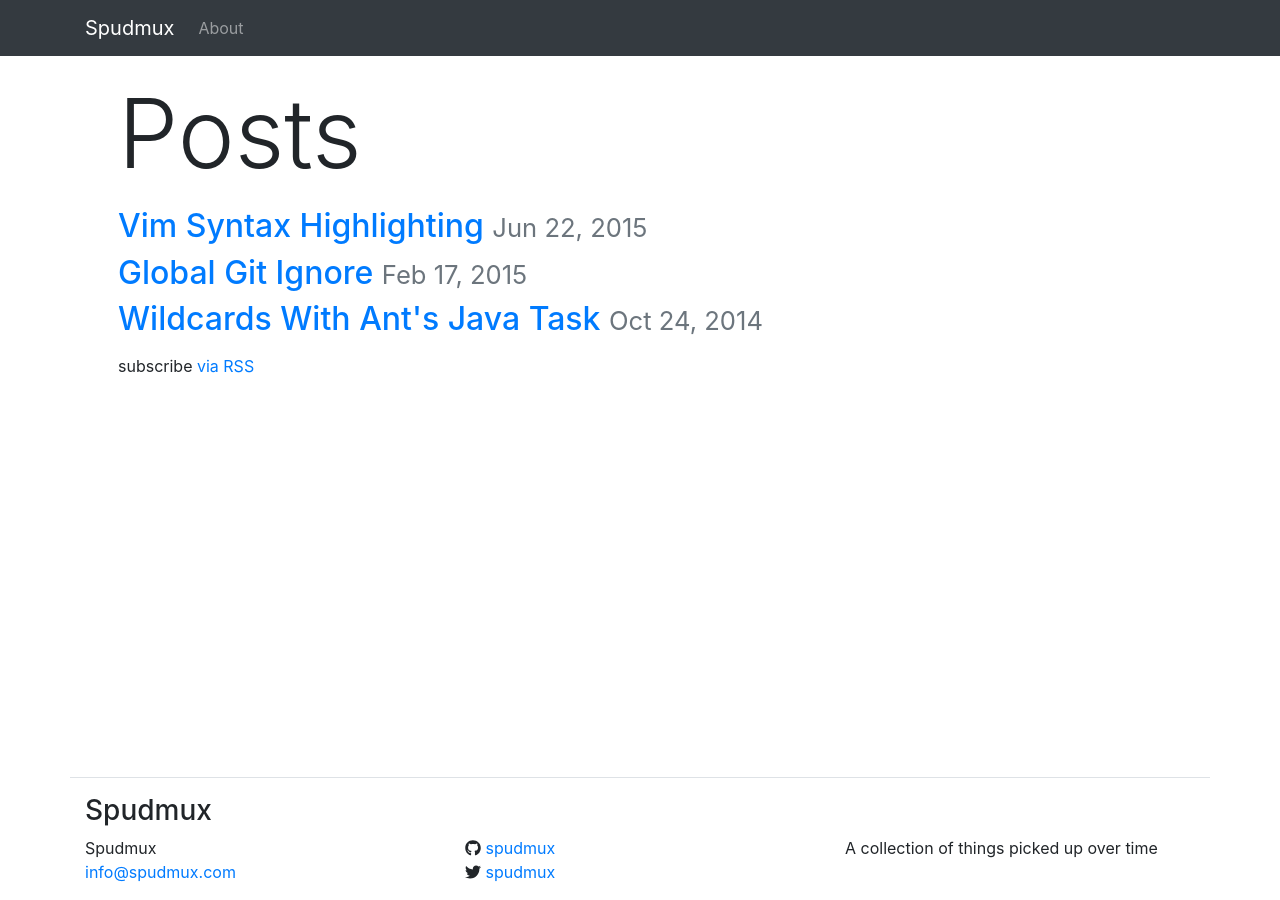
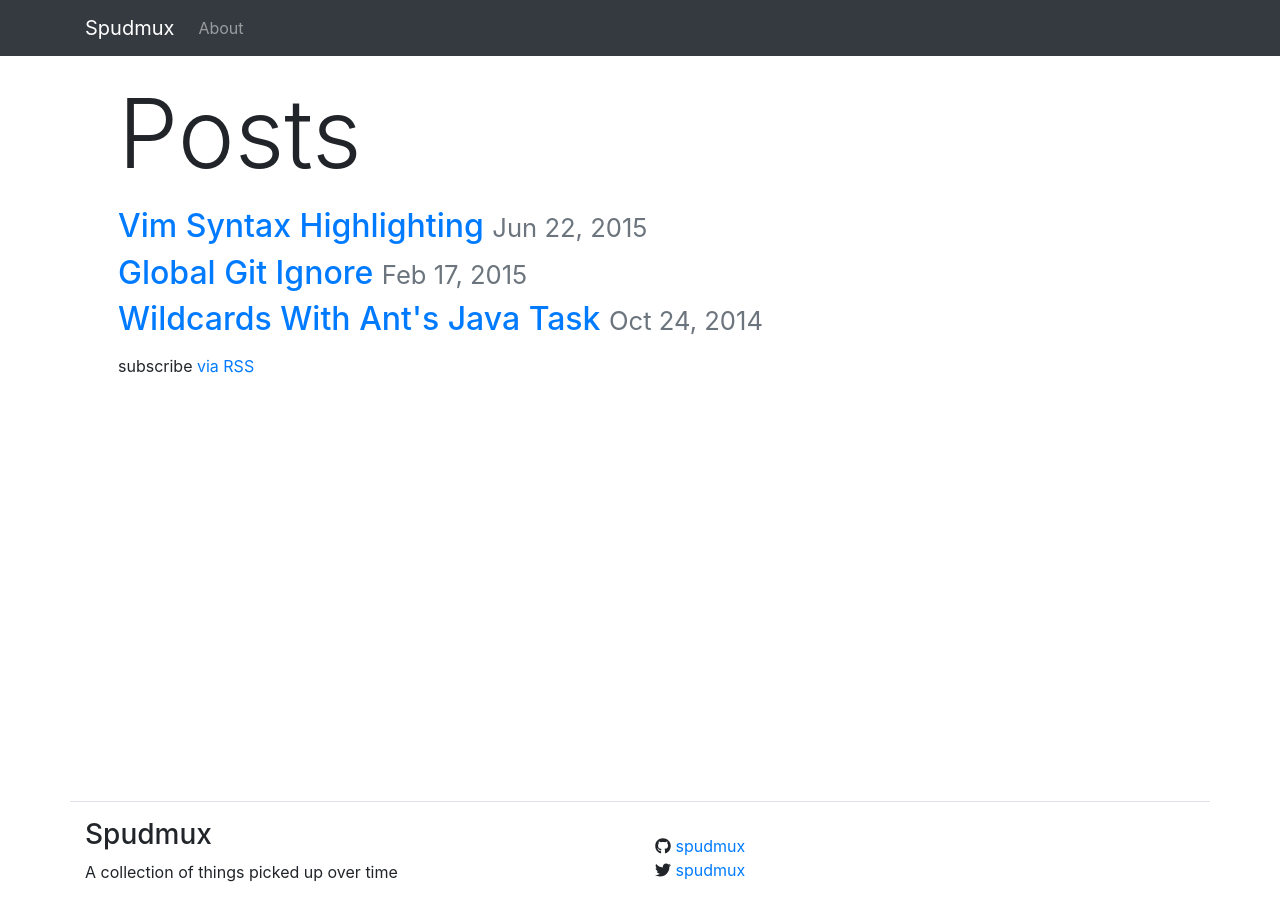
Before and after one commit to spudmux/spudmux.com, a Jekyll site: the page built from index.html, in a window 1280 px wide. Built offline with Jekyll 4.4.1, drawn with Linux system fonts in a browser that asks for light colours.

Commit message:
remove email address and reorg footer

```diff
--- a/_includes/footer.html
+++ b/_includes/footer.html
@@ -1,15 +1,12 @@
 <footer class="footer mt-auto ">
   <div class="container border-top pt-3">
-    <h3>{{ site.title }}</h3>
+
     <div class="row">
       <div class="col">
-        <ul class="list-inline">
-          <li>{{ site.title }}</li>
-          <li><a href="mailto:{{ site.email }}">{{ site.email }}</a></li>
-        </ul>
+        <h3>{{ site.title }}</h3>
+        <p class="text">{{ site.description }}</p>
       </div>
-
-      <div class="col">
+      <div class="col pt-3">
         <ul class="list-inline">
           {% if site.github_username %}
           <li>
@@ -30,10 +27,6 @@
           {% endif %}
         </ul>
       </div>
-
-      <div class="col">
-        <p class="text">{{ site.description }}</p>
-      </div>
     </div>
   </div>
 </footer>
```
